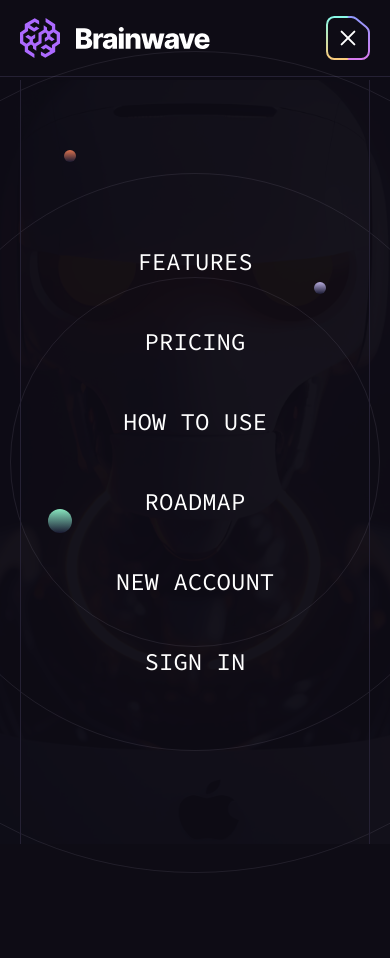
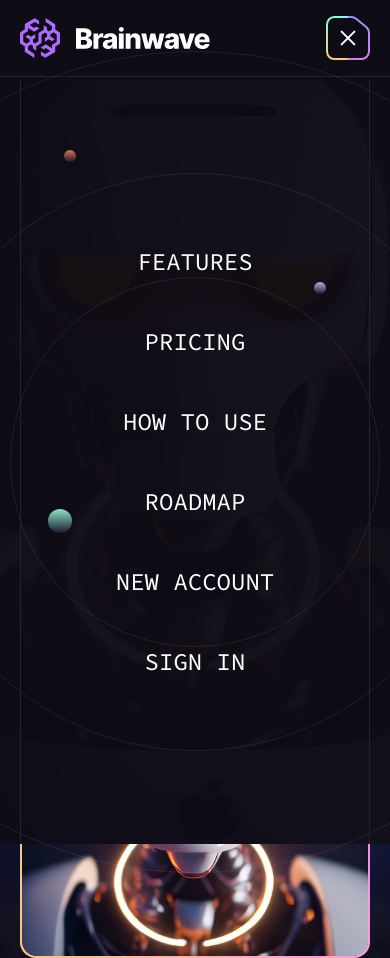
Before and after one commit to mileswildmore18/Brainwave, a React (Vite) app: page / in a window 390 px wide. Before the commit the page ends 844 px from the top, so only its background shows below. Built offline with nearby package versions, Linux system fonts and the light colour scheme; the HTML template or start-up script is replaced by a standard one.

Commit message:
Added the image of the robot and the background of the transparent robot for the website and made it responsive on different size windows for different devices as well as adjusting the header on top of the website.

```diff
--- a/src/components/Hero.jsx
+++ b/src/components/Hero.jsx
@@ -1,10 +1,11 @@
-import { curve } from "../assets";
+import { curve, heroBackground } from "../assets";
 import Section from "./section";
 import Button from "./button";
+import { robot } from "../assets";
 const Hero = () => {
   return (
     <Section
-      className="pt-[12rem] -mt-[5.25]"
+      className="pt-[12rem] -mt-[5.25rem]"
       crosses
       crossesOffset="lg:translate-y-[5.25rem]"
       customPaddings
@@ -14,7 +15,7 @@
       <div className="container relative">
         <div className="relative z-1 max-w-[62rem] mx-auto text-center mb-[4rem] md:mb-20 lg:mb:[6rem]">
           <h1 className="h1 mb-6">
-            Explore the Possibilities of AI Chatting with BrainwaveCurve
+            Explore the Possibilities of AI Chatting with { ` `}
             {/* Provide a colourful line underneath the last word in the title */}
             <span className="inline-block relative">
               Brainwave{" "}
@@ -36,6 +37,35 @@
             Get Started
           </Button>
         </div>
+        {/* Add photo of the AI for Brainwave and responsive for different devices */}
+        <div className="relative max-w-[23rem] mx-auto md:max-w-5xl xl:mb-24">
+          <div className="relative z-1 p-0.5 rounded-2xl bg-conic-gradient">
+            <div className="relative bg-n-8 rounded-[1rem]">
+              <div className="h-[1.4rem] bg-n-10 rounded-t-[0.9rem]" />
+              {/* Adjust the size of the phot of robot on different size screens */}
+              <div className="aspect-[33/40] rounded-b-[0.9rem] overflow-hidden md:aspect-[688/490] lg:aspect-[1024/490]">
+                {/* Add image of the robot picture */}
+                <img
+                  src={robot}
+                  className="w-full scale-1.7 translate-y-[8%] md:scale-[1] md:-translate-y-[10%] lg:-translate-y-[23%]"
+                  width={1024}
+                  height={490}
+                  alt="AI"
+                />
+              </div>
+            </div>
+          </div>
+          {/* Add background of the robot hero picture adjustable on different screen sizes and appear on top of the main picture */}
+          <div className="absolute -top-[54%] left-1/2 w-[234%] -translate-x-1/2 md:-top-[46%] md:w-[138%] lg:-top=[104%]">
+            <img
+              src={heroBackground}
+              className="w-full"
+              width={1440}
+              height={1880}
+              alt="hero"
+            />
+          </div>
+        </div>
       </div>
     </Section>
   );
```
